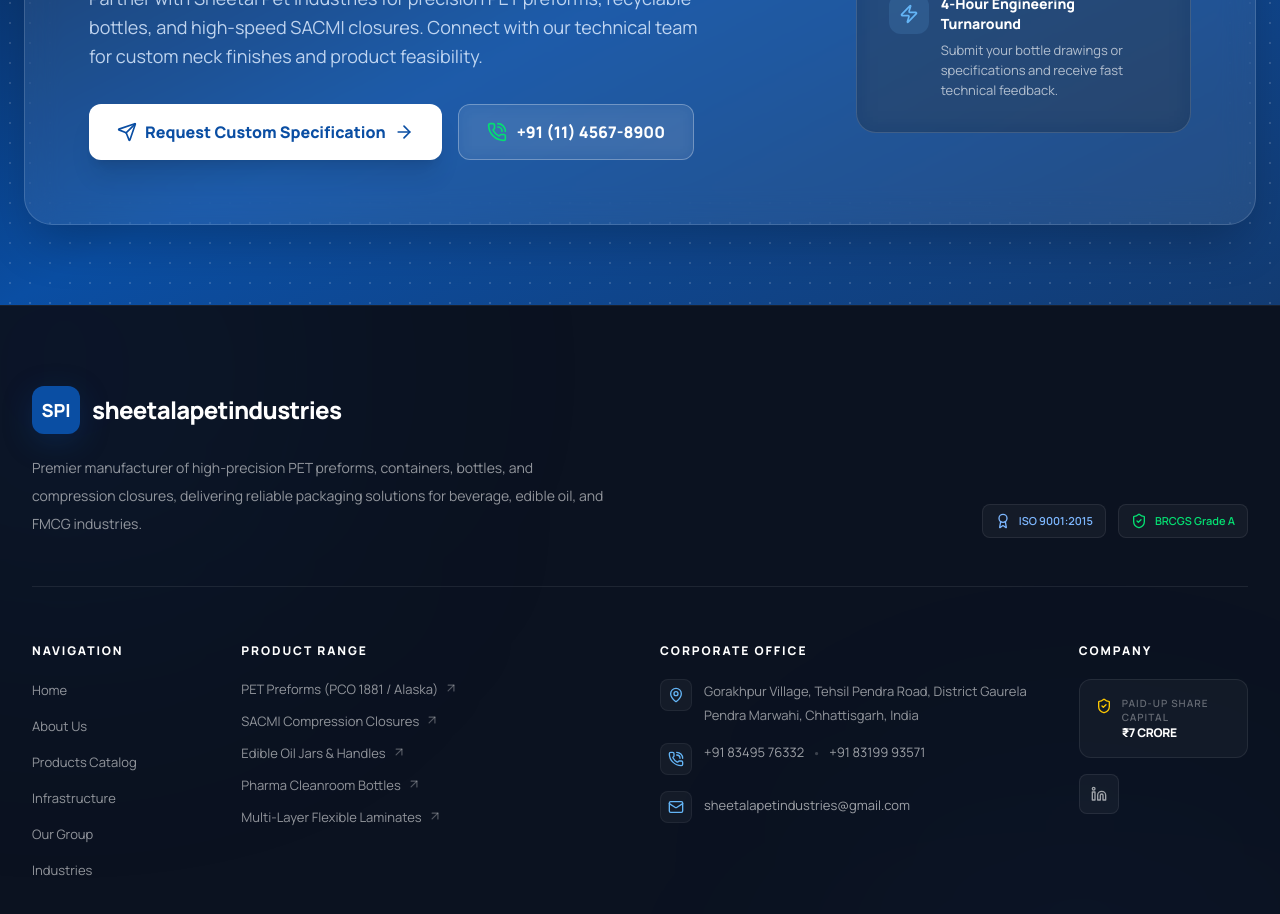
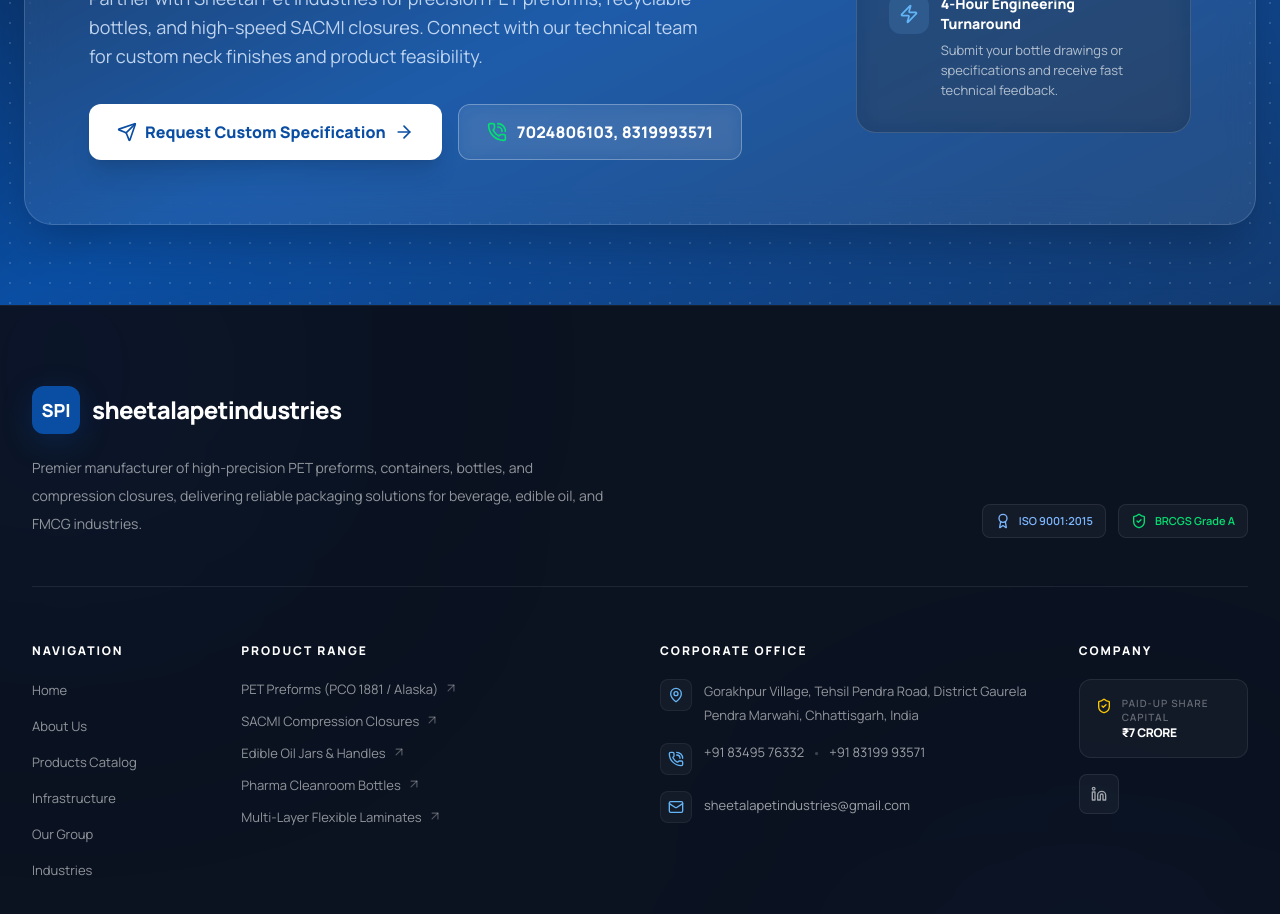
Before and after one commit to rohit-tamboli/SHEETAL-PET, a React (Vite) app: page / in a window 1280 px wide. Shown: the part 8600-9514 px from the top of the page. Built offline with nearby package versions, Linux system fonts and the light colour scheme.

Commit message:
first commit

```diff
--- a/src/components/CTA.tsx
+++ b/src/components/CTA.tsx
@@ -295,7 +295,7 @@
                 >
                   <PhoneCall className="h-4 w-4 shrink-0 text-green-400 sm:h-5 sm:w-5" />
 
-                  <span>+91 (11) 4567-8900</span>
+                  <span>7024806103, 8319993571</span>
                 </a>
               </div>
             </div>
```
